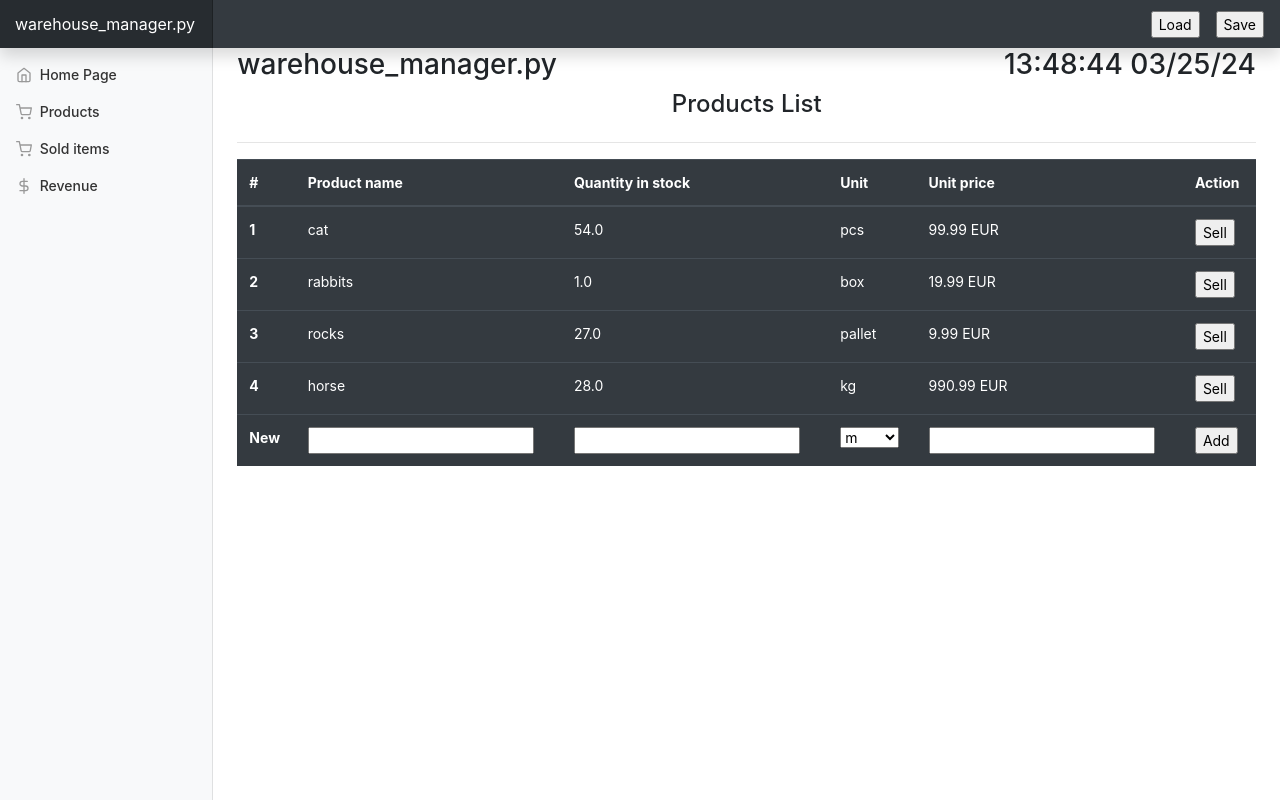
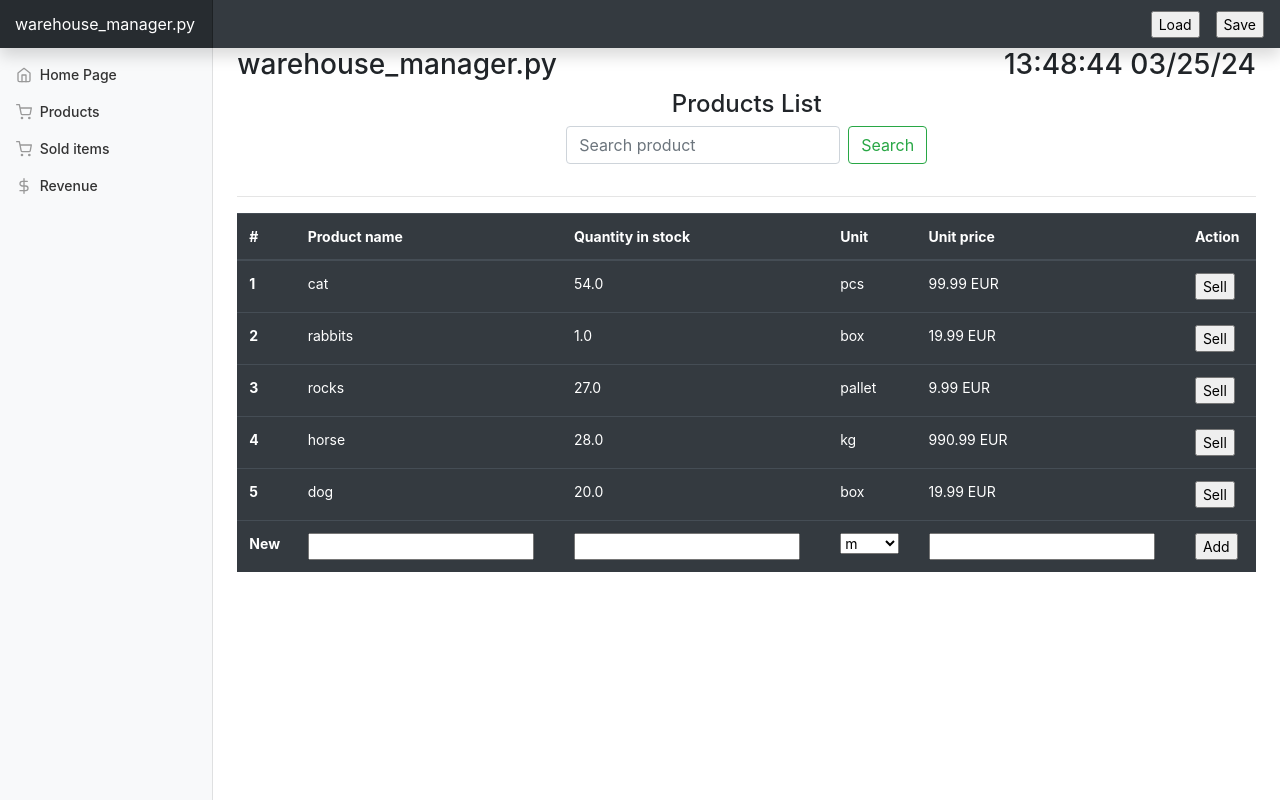
Before and after one commit to PedroPLCode/warehouse-manager.py, a Flask app: page /products in a window 1280 px wide. Run offline with Flask 3, Linux system fonts and the light colour scheme; some libraries are stand-ins or nearby versions.

Commit message:
Add searching products by search query

```diff
--- a/app.py
+++ b/app.py
@@ -1,35 +1,26 @@
-from flask import Flask, render_template, abort, request, flash
+from flask import Flask, render_template, abort, request, flash, redirect, url_for
 from forms import ProductAddForm, ProductSaleForm
 from utils import *
 import logging
 
 logging.basicConfig(level=logging.INFO,
                     format='%(asctime)s %(levelname)s %(message)s',
-                    filename="warehouse_manager.log")
+                    filename="warehouse_manager.log"
+                    )
 
 app = Flask(__name__)
-app.secret_key = b'my-secret'
+app.secret_key = b'my-secret-key'
+prev_path = ''
+
+@app.errorhandler(404)
+def handle_page_not_found(error):
+    return redirect(url_for("show_base_view"))
+
 
 @app.route('/', methods=["GET"])
 def show_base_view():
-    return render_template('homepage.html',
-                           date_and_time=get_current_time_and_date()
-                           )
-
-
-@app.route('/load', methods=["GET"])
-def load_data():
-    pass
-    flash('Data loaded succesfully.')
-    return render_template('homepage.html',
-                           date_and_time=get_current_time_and_date()
-                           )
-
-
-@app.route('/save', methods=["GET"])
-def save_data():
-    pass
-    flash('Data saved succesfully.')
+    global prev_path
+    prev_path = request.path
     return render_template('homepage.html',
                            date_and_time=get_current_time_and_date()
                            )
@@ -37,8 +28,12 @@ def save_data():
 
 @app.route('/products', methods=["GET", "POST"])
 def products_list():
+    global prev_path
+    prev_path = request.path
+    search_query = request.args.get('search')
     items = load_array_from_csv_file(file_warehouse)
     addItemForm = ProductAddForm()
+
     if request.method == "POST":
         if not request.form:
             abort(400)
@@ -53,36 +48,17 @@ def products_list():
                 update_existing_item(new_item, items)
             else:
                 add_new_item_to_warehouse(new_item, items if items else {})
+
+    if search_query:
+        items = [item for item in items.values() if search_query in item.name]
+    else:
+        items = items.values()
+
     return render_template("products_list.html",
                            date_and_time=get_current_time_and_date(),
                            form=addItemForm,
-                           items=items.values() if items else {}
-                           )
-
-
-@app.route('/sold', methods=["GET",])
-def sold_list():
-    sold_items = load_array_from_csv_file(file_sold_items)
-    return render_template('sold_items_list.html',
-                           date_and_time=get_current_time_and_date(),
-                           items=sold_items.values() if sold_items else {}
-                           )
-
-
-@app.route('/remove/<product_name>', methods=["POST"])
-def remove_sold_item(product_name):
-    sold_items = load_array_from_csv_file(file_sold_items)
-    keys_to_delete = []
-    for single_key in sold_items.keys():
-        if single_key.strip() == product_name.strip():
-            keys_to_delete.append(single_key)
-    for key in keys_to_delete:
-        del sold_items[key]
-    export_dict_to_csv_file(sold_items, file_sold_items)
-    flash(f'{single_key} succesfully removed from list.')
-    return render_template('sold_items_list.html',
-                           date_and_time=get_current_time_and_date(),
-                           items=sold_items.values()
+                           items=items if items else {},
+                           search_query=search_query if search_query else None
                            )
 
 
@@ -91,6 +67,7 @@ def sell_product(product_name):
     items = load_array_from_csv_file(file_warehouse)
     addItemForm = ProductAddForm()
     sellItemForm = ProductSaleForm()
+
     if product_name.strip() in items.keys():
         if request.method == 'GET':
             return render_template("sell_product.html",
@@ -108,8 +85,50 @@ def sell_product(product_name):
                                     )
 
 
+@app.route('/sold', methods=["GET",])
+def sold_list():
+    global prev_path
+    prev_path = request.path
+    search_query = request.args.get('search')
+    sold_items = load_array_from_csv_file(file_sold_items)
+
+    if search_query:
+        sold_items = [item for item in sold_items.values() if search_query in item.name]
+    else:
+        sold_items = sold_items.values()
+
+    return render_template('sold_items_list.html',
+                           date_and_time=get_current_time_and_date(),
+                           items=sold_items if sold_items else {},
+                           search_query=search_query if search_query else None
+                           )
+
+
+@app.route('/remove/<product_name>', methods=["POST"])
+def remove_sold_item(product_name):
+    sold_items = load_array_from_csv_file(file_sold_items)
+    keys_to_delete = []
+
+    for single_key in sold_items.keys():
+        if single_key.strip() == product_name.strip():
+            keys_to_delete.append(single_key)
+
+    for key in keys_to_delete:
+        del sold_items[key]
+
+    export_dict_to_csv_file(sold_items, file_sold_items)
+    flash(f'{single_key} succesfully removed from list.')
+
+    return render_template('sold_items_list.html',
+                           date_and_time=get_current_time_and_date(),
+                           items=sold_items.values()
+                           )
+
+
 @app.route('/revenue', methods=["GET"])
 def show_revenue():
+    global prev_path
+    prev_path = request.path
     items = load_array_from_csv_file(file_warehouse)
     sold_items = load_array_from_csv_file(file_sold_items)
     income = calculate_value_of_products(sold_items.values()) if sold_items else 0
@@ -133,5 +152,33 @@ def show_revenue():
                            date_and_time=get_current_time_and_date(),
                            revenue=revenue)
 
+
+@app.route('/load', methods=["GET"])
+def load_data():
+    pass
+    flash('Data loaded succesfully.')
+    if prev_path == '/products':
+        return redirect(url_for("products_list"))
+    elif prev_path == '/sold':
+        return redirect(url_for("sold_list"))
+    elif prev_path == '/revenue':
+        return redirect(url_for("show_revenue"))
+    else:
+        return redirect(url_for("show_base_view"))
+
+
+@app.route('/save', methods=["GET"])
+def save_data():
+    pass
+    flash('Data saved succesfully.')
+    if prev_path == '/products':
+        return redirect(url_for("products_list"))
+    elif prev_path == '/sold':
+        return redirect(url_for("sold_list"))
+    elif prev_path == '/revenue':
+        return redirect(url_for("show_revenue"))
+    else:
+        return redirect(url_for("show_base_view"))
+
 if __name__ == '__main__':
     app.run(debug=True)
--- a/sold.csv
+++ b/sold.csv
@@ -2,3 +2,4 @@ name,quantity,unit,unit_price
  rocks,7.0,pallet,9.99
  cat,3.0,pcs,99.99
  horse,9.0,kg,990.99
+ dog,21.0,box,19.99
--- a/templates/base.html
+++ b/templates/base.html
@@ -16,7 +16,7 @@
   </head>
   <body>
     <nav class="navbar navbar-dark fixed-top bg-dark flex-md-nowrap p-0 shadow">
-  <a class="navbar-brand col-sm-3 col-md-2 mr-0" href="#">warehouse_manager.py</a>
+  <a class="navbar-brand col-sm-3 col-md-2 mr-0" href="/">warehouse_manager.py</a>
   <ul class="navbar-nav px-3 d-flex flex-row">
     <li class="nav-item">
       <form method="GET" action="/load">
--- a/templates/products_list.html
+++ b/templates/products_list.html
@@ -3,8 +3,15 @@
 {% block content %}
 
 <div>
-  <div class="w-100 d-flex flex-row justify-content-center align-items-center">
+  <div class="w-100 d-flex flex-column justify-content-center align-items-center">
     <h4>Products List</h4>
+    {% if search_query %}
+    <h3>Filtered by: {{ search_query }}</h3>
+    {% endif %}
+    <form class="form-inline mb-3" action="/products" method="GET">
+      <input class="form-control mr-sm-2" type="text" value="{% if search_query %}{{ search_query }}{% endif %}" placeholder="Search product" aria-label="Search product" name="search">
+      <button class="btn btn-outline-success" type="submit">Search</button>
+    </form>
   </div>
     <hr>
   <div class="table-responsive">
--- a/warehouse.csv
+++ b/warehouse.csv
@@ -3,3 +3,4 @@ cat,54.0,pcs,99.99
 rabbits,1.0,box,19.99
 rocks,27.0,pallet,9.99
 horse,28.0,kg,990.99
+dog,20.0,box,19.99
```
Also changed, not shown: templates/sold_items_list.html (+8 -1 lines), 1 other file.
